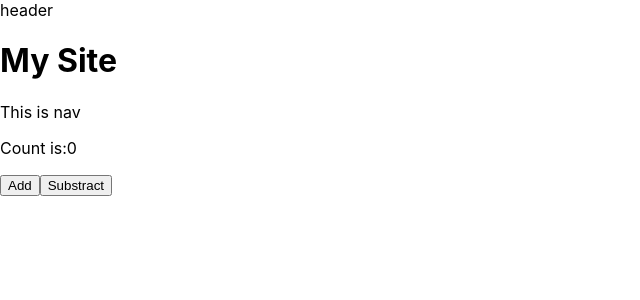
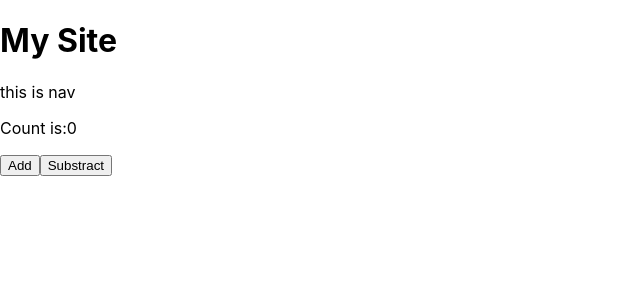
Before and after one commit to SerhiiKachur/fe-2023-1-git, a React (Create React App) app in the folder fe-2023-1-react-app/: page / in a window 1280 px wide. Shown: the top 300 px of the page, without its empty margins (0-640 px from the left). Built offline with nearby package versions, Linux system fonts and the light colour scheme.

Commit message:
Add simple JSX structure

```diff
--- a/fe-2023-1-react-app/src/index.js
+++ b/fe-2023-1-react-app/src/index.js
@@ -6,16 +6,22 @@ import reportWebVitals from "./reportWebVitals";
 
 class Header extends React.Component {
   render() {
-    const h1 = React.createElement("h1", {}, "My Site");
+    // const h1 = React.createElement("h1", {}, "My Site");
 
-    const nav = React.createElement("nav", {}, "This is nav");
+    // const nav = React.createElement("nav", {}, "This is nav");
 
-    return React.createElement(
-      "header",
-      { id: "header", className: "class" },
-      "header",
-      h1,
-      nav
+    // return React.createElement(
+    //   "header",
+    //   { id: "header", className: "class" },
+    //   "header",
+    //   h1,
+    //   nav
+    // );
+    return (
+      <header id="header" className="class">
+        <h1>My Site</h1>
+        <nav>this is nav</nav>
+      </header>
     );
   }
 }
@@ -29,23 +35,23 @@ class Counter extends React.Component {
     // this.add = this.add.bind(this); метод відображення  this щоб не загубився або стрілковою функцією на прикладі метода add() вказано нижче!
   }
 
-  add=()=> {
+  add = () => {
     console.log("+");
     // ++this.state.count; не відображає зміну в лічільнику
     // console.log(this.state.count);
 
     this.setState({
-      count: this.state.count+1,
-    })
-  }
-  substract=()=> {
+      count: this.state.count + 1,
+    });
+  };
+  substract = () => {
     console.log("-");
     // this.state.count--; не відображає зміну в лічільнику
     // console.log(this.state.count);
     this.setState({
-      count: this.state.count-1,
-    })
-  }
+      count: this.state.count - 1,
+    });
+  };
 
   render() {
     const { count } = this.state;
```
